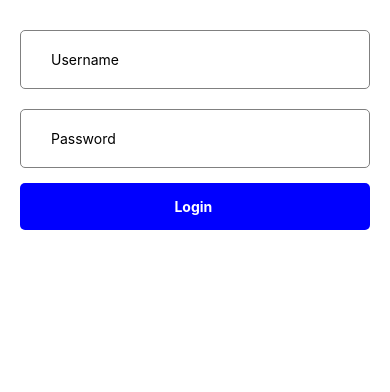
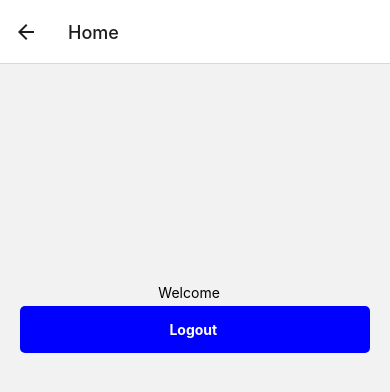
Before and after one commit to vikasdhoke/demo3ReactNativeLogin, a React Native app: screen /Home in a window 390 px wide. Shown: the top 392 px of the page. Built offline with nearby package versions, Linux system fonts and the light colour scheme.

Commit message:
navigation working normal

```diff
--- a/App.js
+++ b/App.js
@@ -1,21 +1,44 @@
 
 import {SafeAreaView, Text, View , StyleSheet} from 'react-native'
 import React from 'react'
+import { NavigationContainer } from '@react-navigation/native';
+import { createNativeStackNavigator } from '@react-navigation/native-stack';
+
 import SignInscreen from './src/screens/SignInscreen';
 import Homescreen from './src/screens/Homescreen';
-import { NavigationContainer } from '@react-navigation/native';
+// import store from './src/store';
+
+
+import { Provider } from 'react-redux';
+import { useSelector,useDispatch } from 'react-redux';
+
+// store.subscribe(()=>console.log(store.getState()) )
 
 const App = () => {
+  const Stack = createNativeStackNavigator();
+
+  // const myState = useSelector((state)=> state.navigateto)
   return (
-    <SafeAreaView>
-      {/* <NavigationContainer > */}
+    // <SafeAreaView>
+    //   {/* <Provider store={store} > */}
+    //   {/* <NavigationContainer > */}
 
-      {/* <Text>Hello World  </Text> */}
-      <SignInscreen />
-        {/* <Homescreen /> */}
+    //   {/* <Text>Hello World  </Text> */}
+    //   <SignInscreen />
+    //     {/* <Homescreen /> */}
 
-        {/* </NavigationContainer> */}
-    </SafeAreaView>
+    //     {/* </NavigationContainer> */}
+    //     {/* </Provider> */}
+    // </SafeAreaView>***
+
+    <NavigationContainer>
+      <Stack.Navigator initialRouteName='Login'>
+        <Stack.Screen name="Login" component={SignInscreen} />
+        <Stack.Screen name="Home" component={Homescreen} />
+      </Stack.Navigator>
+    </NavigationContainer>
+
+
   )
 }
 
--- a/package.json
+++ b/package.json
@@ -11,10 +11,13 @@
   },
   "dependencies": {
     "@react-navigation/native": "^6.0.12",
+    "@react-navigation/native-stack": "^6.8.0",
     "react": "18.1.0",
     "react-native": "0.70.0",
     "react-native-safe-area-context": "^4.3.3",
-    "react-native-screens": "^3.17.0"
+    "react-native-screens": "^3.17.0",
+    "react-redux": "^8.0.2",
+    "redux": "^4.2.0"
   },
   "devDependencies": {
     "@babel/core": "^7.12.9",
--- a/src/screens/Homescreen.js
+++ b/src/screens/Homescreen.js
@@ -2,15 +2,19 @@ import { View, Text, StyleSheet } from 'react-native'
 import React from 'react'
 import Custombutton from '../components/Custombutton'
 
-const Homescreen = () => {
+const Homescreen = (  {route , navigation,} ) => {
+  // const {myName }= route.params.myName;
+
     const onSignOutPressed =()=>{
         console.warn('Logged out')
+        navigation.navigate("Login"  )
 
       }
 
   return (
     <View style={styles.root} >
-      <Text>Homescreen</Text>
+      {/* <Text>Welcome  {myName} </Text> */}
+      <Text>Welcome   </Text>
 
       <Custombutton text="Logout" onPress={onSignOutPressed} />
     </View>
--- a/src/screens/SignInscreen.js
+++ b/src/screens/SignInscreen.js
@@ -1,14 +1,29 @@
-import { View, Text,StyleSheet } from 'react-native'
+import { View, Text,StyleSheet, Alert } from 'react-native'
 import React, { useState } from 'react'
 import Custominput from '../components/Custominput';
 import Custombutton from '../components/Custombutton';
+// import {login,logout} from "./actions/index"
+import { useSelector,useDispatch } from 'react-redux';
 
-const SignInscreen = () => {
+const SignInscreen = ({navigation}) => {
   const [username,setUserName] = useState('');
   const [password,setPassword] = useState('');
 
+  // const myState = useSelector((state)=> state.navigateto)
+
+  // const dispatch = useDispatch()
+
   const onSignInPressed =()=>{
-    console.warn('Login')
+    // console.warn('Login')
+    // dispatch(login())
+    if (username==="Vikas" && password==="123" ) {
+      Alert.alert(`Thank you ${username}`)
+      // navigation.navigate("Home" , {myName: `${username}}` )
+      navigation.navigate("Home"  )
+    }else{
+      Alert.alert(`invalid credentials`)
+    }
+
 
   }
 
@@ -29,6 +44,7 @@ const SignInscreen = () => {
        />
 
        <Custombutton text="Login" onPress={onSignInPressed} />
+       {/* <Custombutton text="Login" onPress={dispatch(login)} /> */}
 
     </View>
   )
--- /dev/null
+++ b/src/store.js
@@ -0,0 +1,7 @@
+// import {createStore} from "redux";
+
+// import rootReducer from './reducers/index';
+
+// const store = createStore(rootReducer);
+
+// export default store;
```
Also changed, not shown: src/actions/index.js (added, +23 -0 lines), src/reducers/LoginOut.js (added, +30 -0 lines), src/reducers/index.js (added, +8 -0 lines), 1 other file (tests, documents, lock files or other folders).
